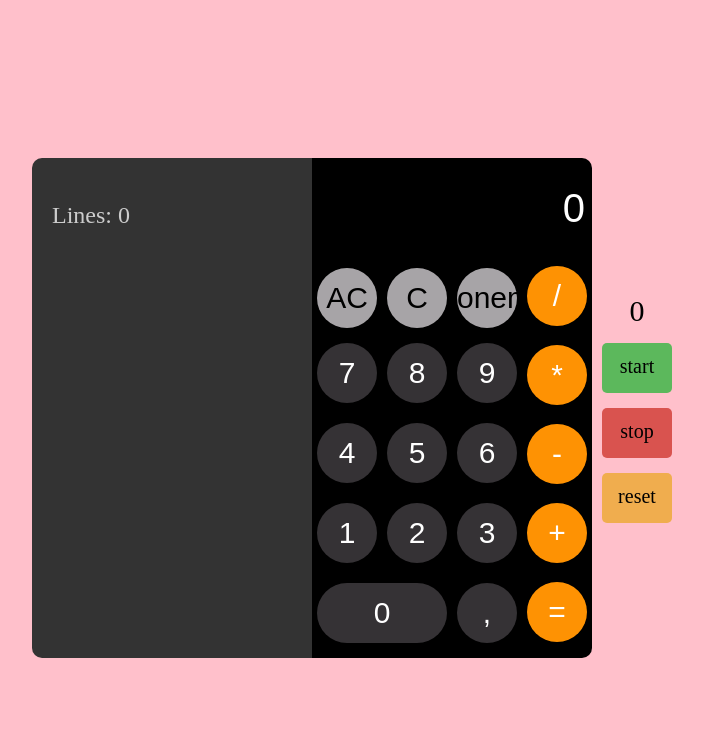
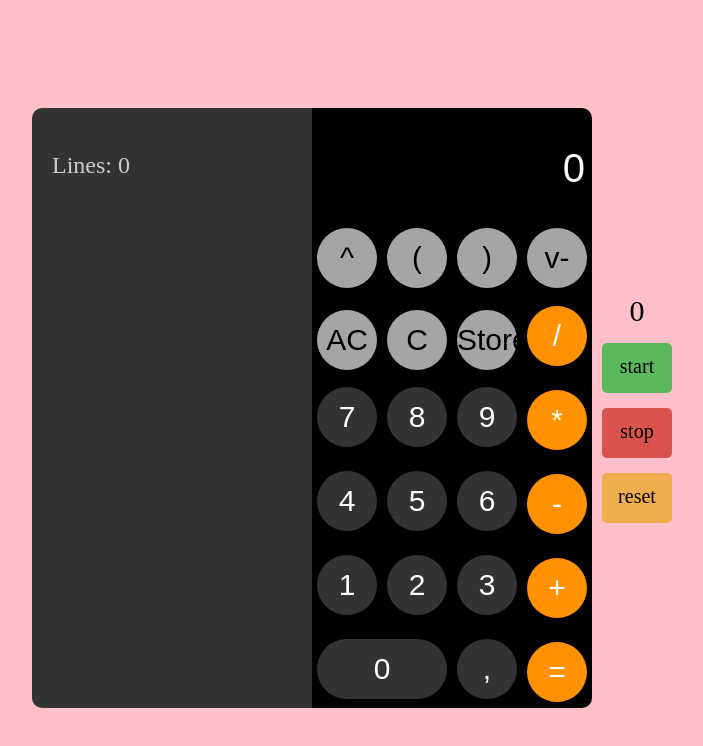
Before and after one commit to michelebyman/Project-Calculus, a plain HTML site: page index.html in a window 1280 px wide. Shown: the whole page, without its empty margins (288-991 px from the left). Drawn offline with nearby package versions, Linux system fonts and the light colour scheme.

Commit message:
new buttons and stuff

```diff
--- a/index.html
+++ b/index.html
@@ -15,6 +15,7 @@
   <div class='wrapper'>
 
     <input type="text" class="display" value="0" disabled>
+    <div class="moreFunctions"></div>
 
     <div class="wrapperButton">
 
--- a/main.js
+++ b/main.js
@@ -4,9 +4,10 @@ let increase = 0;
 let timeGo;
 
 // Create arrays with button values
-const FUNCTION_BUTTON_1 = ["AC", "C", "onemore"];
+const FUNCTION_BUTTON_1 = ["AC", "C", "Store"];
 const FUNCTION_BUTTON_2 = ["/", "*", "-", "+", "="];
 const NUMBERS = [7,8,9,4,5,6,1,2,3,0,","];
+const MORE_FUNCTIONS = ["^", "(", ")", "v-"];
 
 // Fill button containers with buttons
 for (let symbol of FUNCTION_BUTTON_1){
@@ -17,6 +18,9 @@ for(let number of NUMBERS){
 }
 for(let symbol of FUNCTION_BUTTON_2){
   $(".functionButtons2").append("<button class='func2'>" + symbol + "</button>");
+}
+for(let symbol of MORE_FUNCTIONS){
+  $(".moreFunctions").append("<button class='moreF'>" + symbol + "</button>");
 }
 
 // Create variables for buttons and display
@@ -111,7 +115,7 @@ let history = [];
 $('body').prepend('<div id="historyBox"></div>');
 $('#historyBox').css({
   width: '28rem',
-  height: '50rem',
+  height: '60rem',
   fontSize: '24px',
   overflow: 'auto',
   backgroundColor: '#333',
--- a/master.css
+++ b/master.css
@@ -25,7 +25,7 @@ body {
 
 .wrapper {
   width: 28rem;
-  height: 50rem;
+  height: 60rem;
   border-radius: 0 1rem 1rem 0;
 }
 
@@ -41,8 +41,27 @@ body {
   margin-right: .5rem;
 }
 
+.moreFunctions {
+  width: 100%;
+  height: 10%;
+  display: flex;
+  margin-bottom: 10px;
+  justify-content: space-around;
+
+}
+
+.moreFunctions>button {
+  background-color: #a7a4a7;
+  border: none;
+  width: 6rem;
+  height: 6rem;
+  border-radius: 50%;
+  outline: none;
+
+}
+
 .wrapperButton {
-  height: 80%;
+  height: 70%;
   width: 100%;
   display: flex;
 }
```
